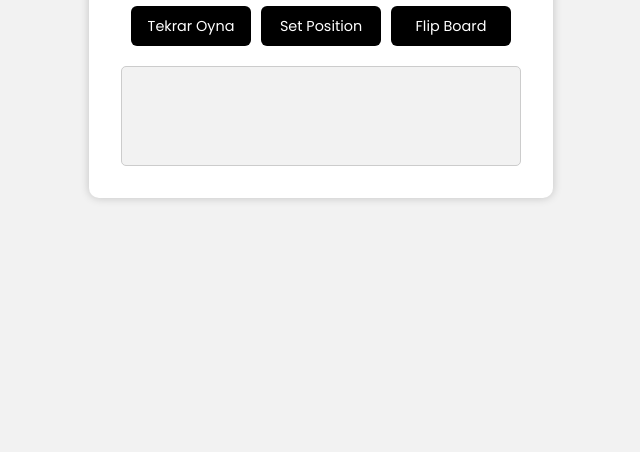
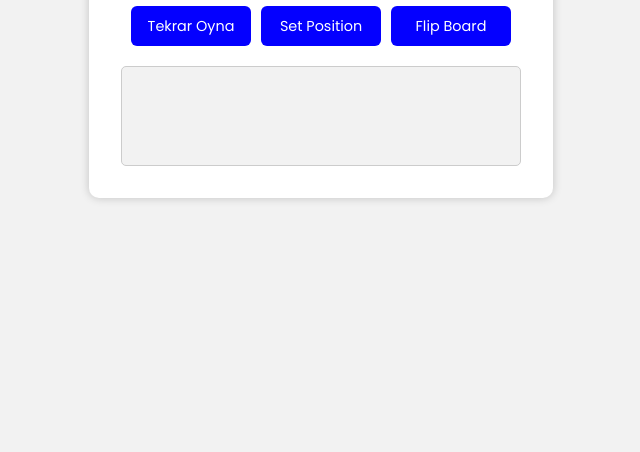
Before and after one commit to danismazismail/Chess, a plain HTML site: page index.html in a window 1280 px wide. Shown: the part 348-800 px from the top of the page, without its empty margins (319-959 px from the left). Drawn offline with nearby package versions, Linux system fonts and the light colour scheme.

Commit message:
Update style.css

```diff
--- a/style.css
+++ b/style.css
@@ -39,7 +39,7 @@ h1{
 
 button{
 color: #fff;
-background-color: #000;
+background-color: #0400ff;
 border: none;
 width: 120px;
 height: 40px;
@@ -50,7 +50,7 @@ transition: all o.3s ease;
 }
 
 button:hover{
-    background-color: #434343;
+    background-color: #0077ff;
 }
 
 .move-history{
```
